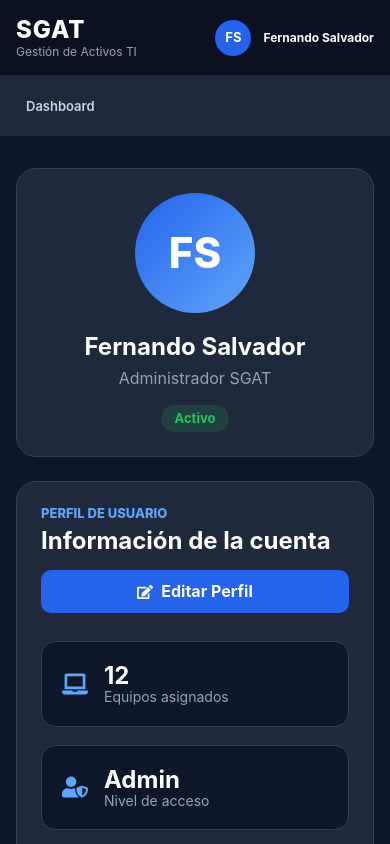
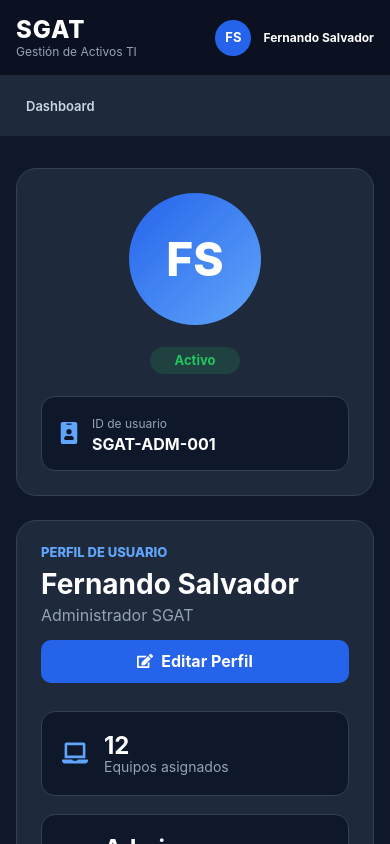
Before and after one commit to cazador0587/web_project_SGAT_frontend, a React (Vite) app: page /profile in a window 390 px wide. Shown: the top 844 px of the page. Built offline with nearby package versions, Linux system fonts and the light colour scheme; a web font is replaced by a local one.

Commit message:
Mejorar distribucion del perfil de usuario

```diff
--- a/src/App.jsx
+++ b/src/App.jsx
@@ -14,13 +14,32 @@ import EquipmentDetail from "./pages/EquipmentDetail/EquipmentDetail";
 import EditEquipment from "./pages/EditEquipment/EditEquipment";
 import EquipmentContext from "./contexts/EquipmentContext";
 import { initialEquipments } from "./data/equipments";
+import Toast from "./components/Toast/Toast";
 
 
 function App() {
   const [equipments, setEquipments] = useState(initialEquipments);
+  const [toast, setToast] = useState({
+    show: false,
+    message: "",
+  });
+
+  const showToast = (message) => {
+    setToast({
+      show: true,
+      message,
+    });
+
+    setTimeout(() => {
+      setToast({
+        show: false,
+        message: "",
+      });
+    }, 3000);
+  };
 
   return (
-    <EquipmentContext.Provider value={{ equipments, setEquipments }}>
+    <EquipmentContext.Provider value={{ equipments, setEquipments, showToast }}>
       <Header />
       <Navigation />
 
@@ -37,6 +56,7 @@ function App() {
       </main>
 
       <Footer />
+      <Toast message={toast.message} show={toast.show} />
     </EquipmentContext.Provider>
   );
 }
--- /dev/null
+++ b/src/components/ConfirmDeleteModal/ConfirmDeleteModal.css
@@ -0,0 +1,119 @@
+.confirm-modal {
+  position: fixed;
+  inset: 0;
+  z-index: 100;
+
+  display: flex;
+  align-items: center;
+  justify-content: center;
+}
+
+.confirm-modal__overlay {
+  position: absolute;
+  inset: 0;
+  background: rgba(15, 23, 42, 0.75);
+}
+
+.confirm-modal__content {
+  position: relative;
+  z-index: 1;
+
+  width: min(430px, calc(100% - 32px));
+
+  background: #1e293b;
+  border: 1px solid #334155;
+  border-radius: 18px;
+
+  padding: 32px;
+
+  text-align: center;
+}
+
+.confirm-modal__icon {
+  width: 64px;
+  height: 64px;
+
+  margin: 0 auto 18px;
+
+  border-radius: 50%;
+  background: rgba(239, 68, 68, 0.15);
+
+  display: flex;
+  align-items: center;
+  justify-content: center;
+
+  color: #ef4444;
+  font-size: 28px;
+}
+
+.confirm-modal__title {
+  color: white;
+  margin-bottom: 12px;
+}
+
+.confirm-modal__text {
+  color: #cbd5e1;
+  line-height: 1.5;
+}
+
+.confirm-modal__warning {
+  color: #fca5a5;
+  font-size: 14px;
+  margin-top: 10px;
+}
+
+.confirm-modal__actions {
+  display: flex;
+  justify-content: center;
+  gap: 12px;
+
+  margin-top: 28px;
+}
+
+.confirm-modal__cancel,
+.confirm-modal__delete {
+  border: none;
+  border-radius: 10px;
+  padding: 12px 16px;
+
+  cursor: pointer;
+  font-weight: 700;
+}
+
+.confirm-modal__cancel {
+  background: #334155;
+  color: white;
+}
+
+.confirm-modal__delete {
+  background: #ef4444;
+  color: white;
+
+  display: flex;
+  align-items: center;
+  gap: 8px;
+}
+
+.confirm-modal__cancel:hover {
+  background: #475569;
+}
+
+.confirm-modal__delete:hover {
+  background: #dc2626;
+}
+
+@media screen and (max-width: 480px) {
+  .confirm-modal__content {
+    padding: 24px;
+  }
+
+  .confirm-modal__actions {
+    flex-direction: column;
+  }
+
+  .confirm-modal__cancel,
+  .confirm-modal__delete {
+    width: 100%;
+    justify-content: center;
+  }
+}
--- /dev/null
+++ b/src/components/ConfirmDeleteModal/ConfirmDeleteModal.jsx
@@ -0,0 +1,50 @@
+import { FaExclamationTriangle, FaTrash } from "react-icons/fa";
+import "./ConfirmDeleteModal.css";
+
+function ConfirmDeleteModal({ equipment, onClose, onConfirm }) {
+  if (!equipment) return null;
+
+  return (
+    <div className="confirm-modal">
+      <div className="confirm-modal__overlay" onClick={onClose}></div>
+
+      <div className="confirm-modal__content">
+        <div className="confirm-modal__icon">
+          <FaExclamationTriangle />
+        </div>
+
+        <h2 className="confirm-modal__title">Eliminar equipo</h2>
+
+        <p className="confirm-modal__text">
+          ¿Estás seguro de que deseas eliminar el equipo{" "}
+          <strong>{equipment.name}</strong>?
+        </p>
+
+        <p className="confirm-modal__warning">
+          Esta acción no se puede deshacer.
+        </p>
+
+        <div className="confirm-modal__actions">
+          <button
+            type="button"
+            className="confirm-modal__cancel"
+            onClick={onClose}
+          >
+            Cancelar
+          </button>
+
+          <button
+            type="button"
+            className="confirm-modal__delete"
+            onClick={onConfirm}
+          >
+            <FaTrash />
+            Eliminar
+          </button>
+        </div>
+      </div>
+    </div>
+  );
+}
+
+export default ConfirmDeleteModal;
--- /dev/null
+++ b/src/components/Toast/Toast.css
@@ -0,0 +1,47 @@
+.toast {
+  position: fixed;
+  top: 24px;
+  right: 24px;
+
+  background: #16a34a;
+  color: white;
+
+  padding: 14px 18px;
+  border-radius: 12px;
+
+  display: flex;
+  align-items: center;
+  gap: 10px;
+
+  font-weight: 600;
+
+  z-index: 200;
+
+  box-shadow: 0 10px 25px rgba(0, 0, 0, 0.25);
+
+  animation: toast-slide-in 0.3s ease;
+}
+
+.toast__icon {
+  font-size: 18px;
+}
+
+@keyframes toast-slide-in {
+  from {
+    opacity: 0;
+    transform: translateX(30px);
+  }
+
+  to {
+    opacity: 1;
+    transform: translateX(0);
+  }
+}
+
+@media screen and (max-width: 768px) {
+  .toast {
+    left: 16px;
+    right: 16px;
+    top: 16px;
+  }
+}
--- /dev/null
+++ b/src/components/Toast/Toast.jsx
@@ -0,0 +1,16 @@
+import { FaCheckCircle } from "react-icons/fa";
+import "./Toast.css";
+
+function Toast({ message, show }) {
+  if (!show) return null;
+
+  return (
+    <div className="toast">
+      <FaCheckCircle className="toast__icon" />
+
+      <span>{message}</span>
+    </div>
+  );
+}
+
+export default Toast;
--- a/src/pages/EditEquipment/EditEquipment.jsx
+++ b/src/pages/EditEquipment/EditEquipment.jsx
@@ -7,7 +7,7 @@ import "./EditEquipment.css";
 function EditEquipment() {
   const { id } = useParams();
   const navigate = useNavigate();
-  const { equipments, setEquipments } = useContext(EquipmentContext);
+  const { equipments, setEquipments, showToast } = useContext(EquipmentContext);
 
   const equipment = equipments.find((item) => item.id === Number(id));
 
@@ -55,6 +55,7 @@ function EditEquipment() {
     );
 
     navigate(`/equipment/${id}`);
+    showToast("Equipo actualizado correctamente");
   };
 
   const handleCancel = () => {
--- a/src/pages/Profile/Profile.css
+++ b/src/pages/Profile/Profile.css
@@ -6,7 +6,7 @@
 
 .profile__layout {
   display: grid;
-  grid-template-columns: 320px 1fr;
+  grid-template-columns: 280px 1fr;
   gap: 24px;
 }
 
@@ -18,15 +18,17 @@
 }
 
 .profile__sidebar {
-  padding: 36px 24px;
-  text-align: center;
+  padding: 32px 24px;
+
+  display: flex;
+  flex-direction: column;
+  align-items: center;
+  gap: 22px;
 }
 
 .profile__avatar {
-  width: 120px;
-  height: 120px;
-
-  margin: 0 auto 20px;
+  width: 132px;
+  height: 132px;
 
   border-radius: 50%;
   background: linear-gradient(135deg, #2563eb, #60a5fa);
@@ -36,23 +38,16 @@
   justify-content: center;
 
   color: white;
-  font-size: 42px;
+  font-size: 46px;
   font-weight: 800;
 }
 
-.profile__name {
-  color: white;
-  font-size: 24px;
-  margin-bottom: 8px;
-}
+.profile__status {
+  display: inline-flex;
+  align-items: center;
+  justify-content: center;
 
-.profile__role {
-  color: #94a3b8;
-  margin-bottom: 18px;
-}
-
-.profile__status {
-  display: inline-block;
+  min-width: 90px;
   padding: 6px 14px;
   border-radius: 999px;
 
@@ -63,6 +58,36 @@
   font-weight: 700;
 }
 
+.profile__sidebar-info {
+  width: 100%;
+
+  background: #0f172a;
+  border: 1px solid #334155;
+  border-radius: 14px;
+
+  padding: 16px;
+
+  display: flex;
+  align-items: center;
+  gap: 12px;
+}
+
+.profile__sidebar-info svg {
+  color: #60a5fa;
+  font-size: 22px;
+}
+
+.profile__sidebar-info span {
+  color: #94a3b8;
+  font-size: 12px;
+}
+
+.profile__sidebar-info p {
+  color: white;
+  font-weight: 700;
+  margin-top: 4px;
+}
+
 .profile__content {
   padding: 32px;
 }
@@ -70,7 +95,7 @@
 .profile__header {
   display: flex;
   justify-content: space-between;
-  align-items: center;
+  align-items: flex-start;
   gap: 16px;
 
   margin-bottom: 28px;
@@ -81,11 +106,18 @@
   font-size: 13px;
   font-weight: 800;
   text-transform: uppercase;
+  margin-bottom: 8px;
+}
+
+.profile__name {
+  color: white;
+  font-size: 34px;
   margin-bottom: 6px;
 }
 
-.profile__header h2 {
-  color: white;
+.profile__role {
+  color: #94a3b8;
+  font-size: 16px;
 }
 
 .profile__edit,
@@ -194,7 +226,6 @@
   }
 
   .profile__header {
-    align-items: flex-start;
     flex-direction: column;
   }
 }
@@ -207,6 +238,10 @@
   .profile__content,
   .profile__sidebar {
     padding: 24px;
+  }
+
+  .profile__name {
+    font-size: 28px;
   }
 
   .profile__stats {
--- a/src/pages/Profile/Profile.jsx
+++ b/src/pages/Profile/Profile.jsx
@@ -1,3 +1,5 @@
+import { useContext } from "react";
+import EquipmentContext from "../../contexts/EquipmentContext";
 import {
   FaEnvelope,
   FaBuilding,
@@ -6,31 +8,46 @@ import {
   FaLaptop,
   FaSignOutAlt,
   FaEdit,
+  FaIdBadge,
 } from "react-icons/fa";
 import "./Profile.css";
 
 function Profile() {
+  const { showToast } = useContext(EquipmentContext);
+
   return (
     <section className="profile">
       <div className="profile__layout">
         <aside className="profile__sidebar">
           <div className="profile__avatar">FS</div>
 
-          <h2 className="profile__name">Fernando Salvador</h2>
+          <span className="profile__status">Activo</span>
 
-          <p className="profile__role">Administrador SGAT</p>
-
-          <span className="profile__status">Activo</span>
+          <div className="profile__sidebar-info">
+            <FaIdBadge />
+            <div>
+              <span>ID de usuario</span>
+              <p>SGAT-ADM-001</p>
+            </div>
+          </div>
         </aside>
 
         <div className="profile__content">
           <div className="profile__header">
             <div>
               <p className="profile__label">Perfil de usuario</p>
-              <h2>Información de la cuenta</h2>
+
+              <h2 className="profile__name">Fernando Salvador</h2>
+
+              <p className="profile__role">Administrador SGAT</p>
             </div>
 
-            <button className="profile__edit">
+            <button
+              className="profile__edit"
+              onClick={() =>
+                showToast("Función de edición de perfil próximamente")
+              }
+            >
               <FaEdit />
               Editar Perfil
             </button>
@@ -81,7 +98,10 @@ function Profile() {
           </div>
 
           <div className="profile__actions">
-            <button className="profile__logout">
+            <button
+              className="profile__logout"
+              onClick={() => showToast("Sesión cerrada correctamente")}
+            >
               <FaSignOutAlt />
               Cerrar Sesión
             </button>
--- a/src/pages/RegisterEquipment/RegisterEquipment.jsx
+++ b/src/pages/RegisterEquipment/RegisterEquipment.jsx
@@ -17,7 +17,7 @@ const initialFormData = {
 };
 
 function RegisterEquipment() {
-  const { setEquipments } = useContext(EquipmentContext);
+  const { setEquipments, showToast } = useContext(EquipmentContext);
   const navigate = useNavigate();
 
   const [formData, setFormData] = useState(initialFormData);
@@ -41,6 +41,7 @@ function RegisterEquipment() {
     };
 
     setEquipments((currentEquipments) => [newEquipment, ...currentEquipments]);
+    showToast("Equipo registrado correctamente");
 
     setFormData(initialFormData);
     navigate("/inventory");
```
Also changed, not shown: src/pages/Inventory/Inventory.jsx (+25 -13 lines), src/pages/Login/Login.jsx (+7 -2 lines).
